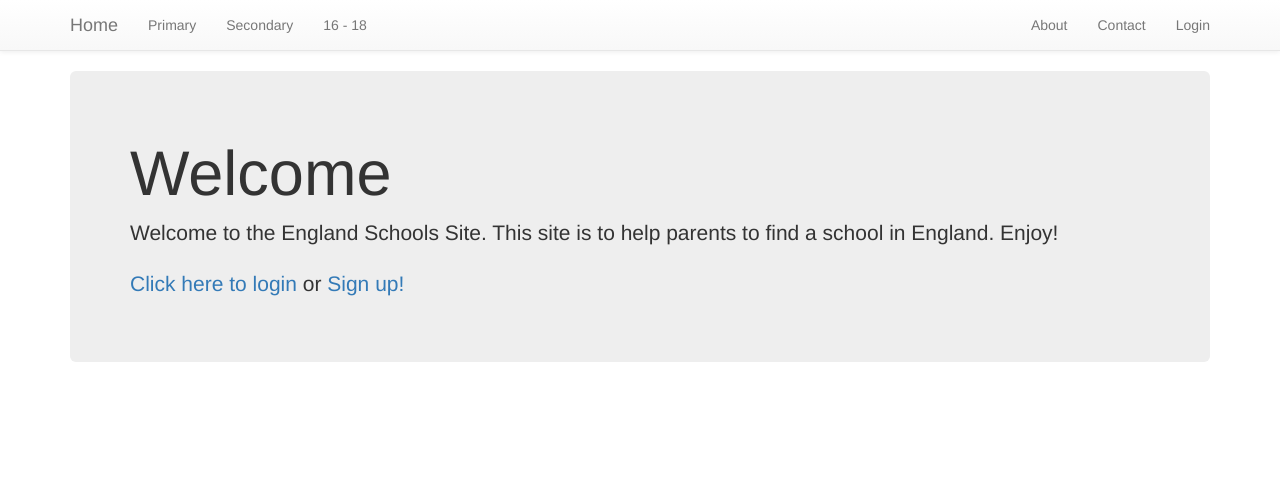
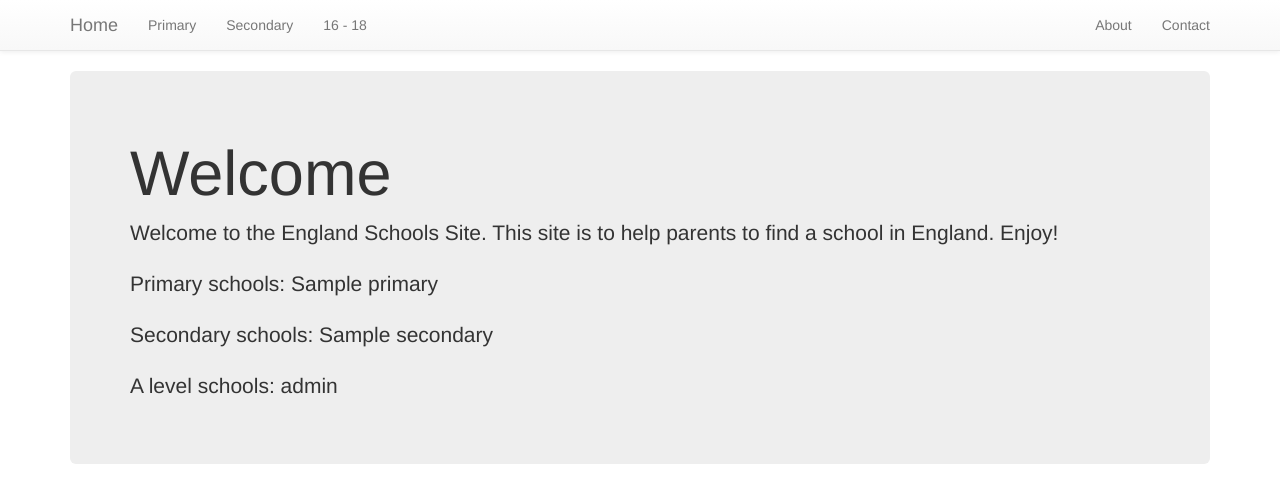
Before and after one commit to misssoft/Fan.Django, a Django app: template ukschools/main/templates/main/home.html in a window 1280 px wide. Shown: the top 503 px of the page. Run offline with Django 3.2, Linux system fonts and the light colour scheme; the template is opened without the code that fills it: most values are stand-ins (such as "Sample title", 1, 10 or a date in 2020); some libraries are stand-ins or nearby versions.

Commit message:
Read data from db to home page

```diff
--- a/ukschools/main/templates/main/home.html
+++ b/ukschools/main/templates/main/home.html
@@ -38,7 +38,6 @@
 
             <li><a href="#">About</a></li>
             <li><a href="#">Contact</a></li>
-            <li><a href="#">Login</a></li>
           </ul>
       </div>
     </div>
@@ -49,7 +48,13 @@
         <p>Welcome to the England Schools Site.
         This site is to help parents to find a school in England. Enjoy!</p>
         <p style="margin-top: 1em">
-            <a  href="#">Click here to login</a> or <a  href="#">Sign up!</a>
+           Primary schools: {{primary}}
+        </p>
+         <p style="margin-top: 1em">
+           Secondary schools: {{secondary}}
+        </p>
+         <p style="margin-top: 1em">
+           A level schools: {{alevel}}
         </p>
     </div>
     </div>
```
Also changed, not shown: ukschools/main/views.py (+11 -1 lines), ukschools/db.sqlite3.
